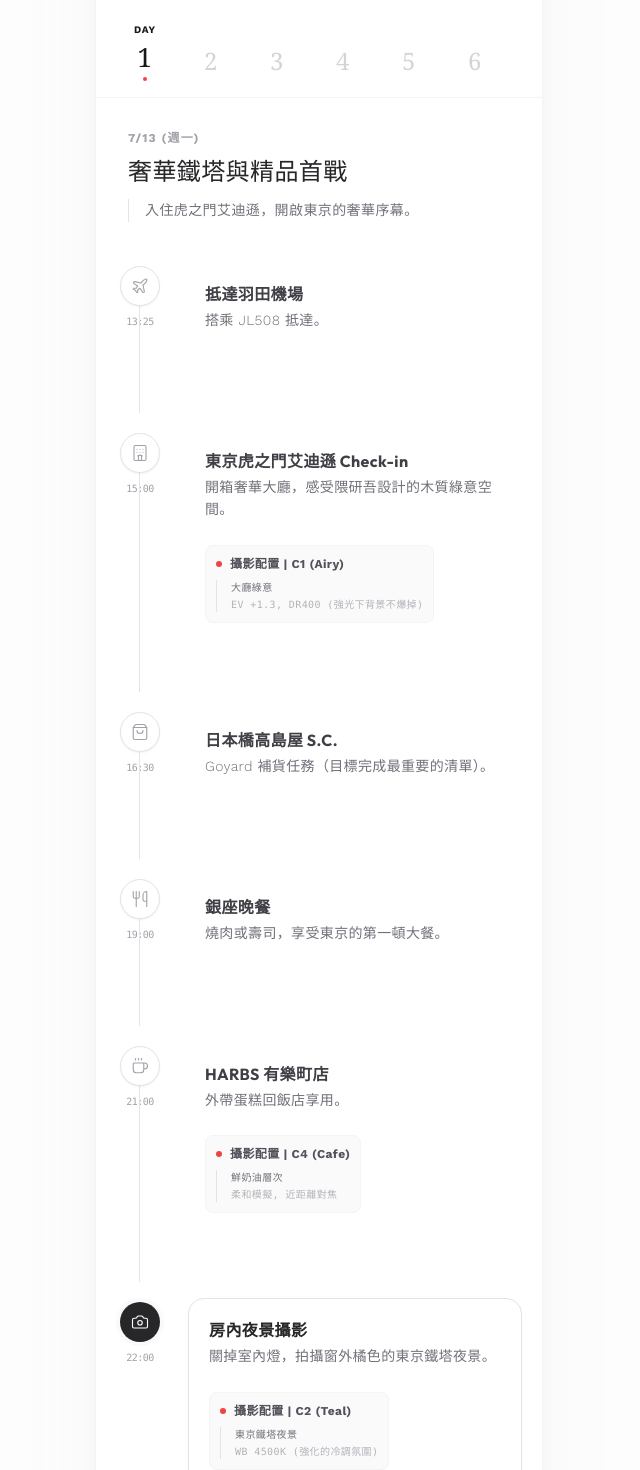
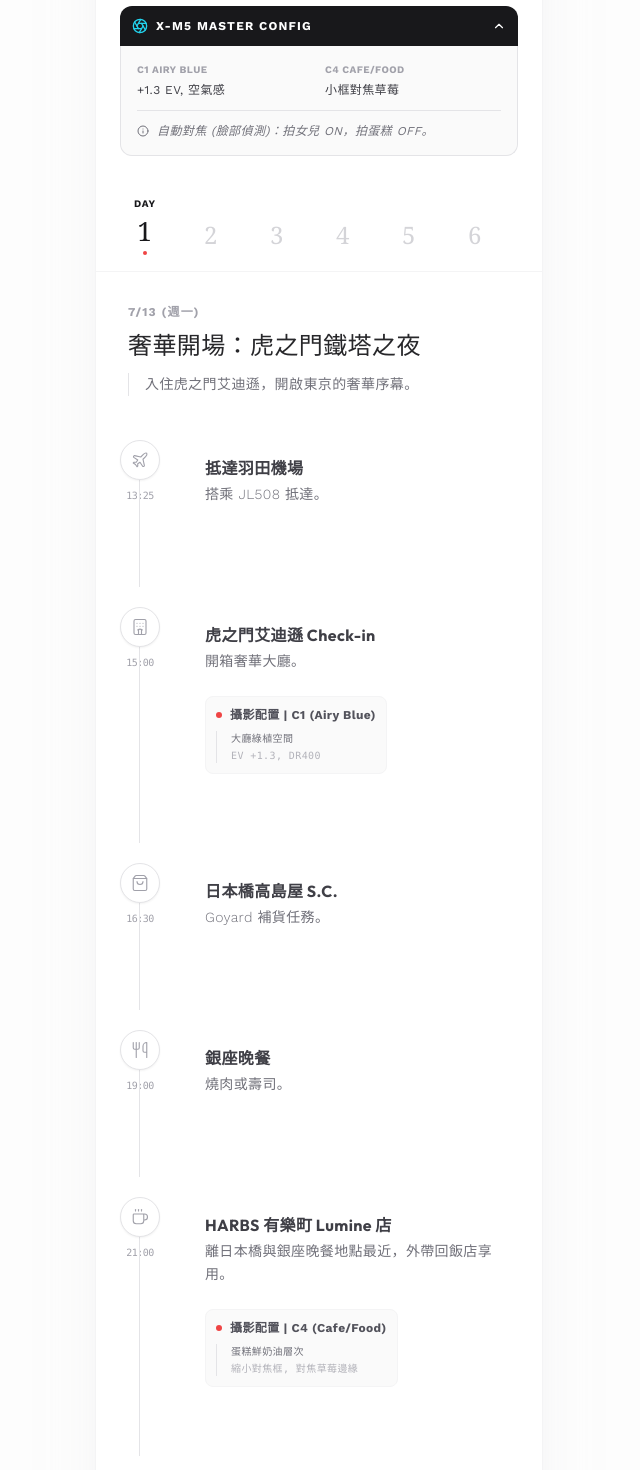
Before and after one commit to lawrence555-dev/Tokyo_Trip_Planner-, a React (Vite) app: page / in a window 1280 px wide. Shown: the part 140-1610 px from the top of the page, without its empty margins (321-961 px from the left). Built offline with nearby package versions, Linux system fonts and the light colour scheme.

Commit message:
update: Day 5 Imperial Palace Run detailed manual and timeline

```diff
--- a/src/App.jsx
+++ b/src/App.jsx
@@ -1,10 +1,11 @@
 import React, { useState } from 'react';
 import { itineraryData } from './data/itinerary';
 import ItineraryCard from './components/ItineraryCard';
-import { Calendar, Info } from 'lucide-react';
+import { Calendar, Info, Aperture, ChevronDown, ChevronUp } from 'lucide-react';
 
 function App() {
   const [activeDay, setActiveDay] = useState(1);
+  const [showCameraGuide, setShowCameraGuide] = useState(true);
 
   // Filter current day's data
   const currentDayData = itineraryData.find(d => d.day === activeDay);
@@ -28,6 +29,39 @@ function App() {
             A Family Photography Journey
           </p>
         </header>
+
+        {/* Global Camera Guide (Collapsible) */}
+        <div className="mx-6 mb-6">
+          <button
+            onClick={() => setShowCameraGuide(!showCameraGuide)}
+            className="w-full flex items-center justify-between p-3 bg-zinc-900 text-white rounded-t-xl"
+          >
+            <div className="flex items-center gap-2">
+              <Aperture size={16} className="text-cyan-400" />
+              <span className="text-xs font-bold tracking-widest uppercase">X-M5 Master Config</span>
+            </div>
+            {showCameraGuide ? <ChevronUp size={14} /> : <ChevronDown size={14} />}
+          </button>
+
+          {showCameraGuide && (
+            <div className="bg-zinc-50 border-x border-b border-zinc-200 rounded-b-xl p-4 text-xs space-y-3">
+              <div className="grid grid-cols-2 gap-3 pb-3 border-b border-zinc-200">
+                <div>
+                  <span className="block text-[10px] font-bold text-zinc-400 uppercase mb-1">C1 Airy Blue</span>
+                  <span className="text-zinc-700 block">+1.3 EV, 空氣感</span>
+                </div>
+                <div>
+                  <span className="block text-[10px] font-bold text-zinc-400 uppercase mb-1">C4 Cafe/Food</span>
+                  <span className="text-zinc-700 block">小框對焦草莓</span>
+                </div>
+              </div>
+              <div className="flex items-start gap-2 text-zinc-500 italic">
+                <Info size={12} className="mt-0.5 shrink-0" />
+                <p>自動對焦 (臉部偵測)：拍女兒 ON，拍蛋糕 OFF。</p>
+              </div>
+            </div>
+          )}
+        </div>
 
         {/* Day Selector (Minimal Tab) */}
         <div className="sticky top-0 z-40 bg-white/95 backdrop-blur-sm border-b border-zinc-100 py-2 px-6 overflow-x-auto no-scrollbar scroll-smooth">
--- a/src/data/itinerary.js
+++ b/src/data/itinerary.js
@@ -4,7 +4,7 @@ export const itineraryData = [
     {
         day: 1,
         date: '7/13 (週一)',
-        title: '奢華鐵塔與精品首戰',
+        title: '奢華開場：虎之門鐵塔之夜',
         summary: '入住虎之門艾迪遜，開啟東京的奢華序幕。',
         activities: [
             {
@@ -16,53 +16,53 @@ export const itineraryData = [
             },
             {
                 time: '15:00',
-                title: '東京虎之門艾迪遜 Check-in',
-                desc: '開箱奢華大廳，感受隈研吾設計的木質綠意空間。',
+                title: '虎之門艾迪遜 Check-in',
+                desc: '開箱奢華大廳。',
                 icon: Hotel,
                 type: 'stay',
                 camera: {
-                    mode: 'C1 (Airy)',
-                    desc: '大廳綠意',
-                    settings: 'EV +1.3, DR400 (強光下背景不爆掉)'
+                    mode: 'C1 (Airy Blue)',
+                    desc: '大廳綠植空間',
+                    settings: 'EV +1.3, DR400'
                 }
             },
             {
                 time: '16:30',
                 title: '日本橋高島屋 S.C.',
-                desc: 'Goyard 補貨任務（目標完成最重要的清單）。',
+                desc: 'Goyard 補貨任務。',
                 icon: ShoppingBag,
                 type: 'shopping'
             },
             {
                 time: '19:00',
                 title: '銀座晚餐',
-                desc: '燒肉或壽司，享受東京的第一頓大餐。',
+                desc: '燒肉或壽司。',
                 icon: Utensils,
                 type: 'dining'
             },
             {
                 time: '21:00',
-                title: 'HARBS 有樂町店',
-                desc: '外帶蛋糕回飯店享用。',
+                title: 'HARBS 有樂町 Lumine 店',
+                desc: '離日本橋與銀座晚餐地點最近，外帶回飯店享用。',
                 icon: Coffee,
                 type: 'dining',
                 camera: {
-                    mode: 'C4 (Cafe)',
-                    desc: '鮮奶油層次',
-                    settings: '柔和模擬, 近距離對焦'
+                    mode: 'C4 (Cafe/Food)',
+                    desc: '蛋糕鮮奶油層次',
+                    settings: '縮小對焦框, 對焦草莓邊緣'
                 }
             },
             {
                 time: '22:00',
                 title: '房內夜景攝影',
-                desc: '關掉室內燈，拍攝窗外橘色的東京鐵塔夜景。',
+                desc: '關掉室內燈，對著窗外橘色鐵塔拍大片。',
                 icon: Camera,
                 type: 'activity',
                 highlight: true,
                 camera: {
-                    mode: 'C2 (Teal)',
-                    desc: '東京鐵塔夜景',
-                    settings: 'WB 4500K (強化的冷調氛圍)'
+                    mode: 'C2 (Teal & Orange)',
+                    desc: '窗外橘色鐵塔',
+                    settings: 'WB 4500K, 冷調氛圍'
                 }
             }
         ],
@@ -71,51 +71,51 @@ export const itineraryData = [
     {
         day: 2,
         date: '7/14 (週二)',
-        title: '原宿潮流與潮流之巔',
+        title: '潮流指標：原宿 ➜ 澀谷',
         summary: '感受原宿的年輕活力與澀谷的現代風貌。',
         activities: [
             {
                 time: '09:30',
                 title: '移防至銀座飯店',
-                desc: '先將行李寄存於接下來兩晚的住宿點。',
+                desc: '行李寄存。',
                 icon: Hotel,
                 type: 'transit'
             },
             {
                 time: '11:00',
                 title: '原宿 HUMAN MADE 旗艦店',
-                desc: '掃貨爸爸與女兒的潮流服飾。',
+                desc: '潮流父女裝掃貨。',
                 icon: ShoppingBag,
                 type: 'shopping'
             },
             {
                 time: '13:00',
                 title: '哈拉卡多 (Harakado) 頂樓',
-                desc: '拍攝對面東急廣場的複雜反射線條。',
+                desc: '俯拍原宿街景。',
                 icon: Camera,
                 type: 'activity',
                 camera: {
-                    mode: 'C3 (Street)',
-                    desc: '潮流建築對比',
+                    mode: 'C3 (Street Hype)',
+                    desc: '潮流建築與招牌',
                     settings: '經典正片 + 強顆粒感'
                 }
             },
             {
                 time: '15:30',
                 title: '澀谷宮下公園 (Miyashita Park)',
-                desc: '讓女兒在草地奔跑，看電車經過。',
+                desc: '讓女兒在草地奔跑。',
                 icon: Palmtree,
                 type: 'activity',
                 camera: {
-                    mode: 'C1 (Airy)',
+                    mode: 'C1 (Airy Blue)',
                     desc: '夕陽下清透膚色',
                     settings: 'EV +1.0, 柔和光影'
                 }
             },
             {
                 time: '17:00',
-                title: 'HARBS 澀谷店',
-                desc: '在 Scramble Square 享受高樓午茶。',
+                title: 'HARBS 澀谷 Scramble Square 店 (4F)',
+                desc: '就在宮下公園旁的高樓內，環境極佳，適合下午茶。',
                 icon: Coffee,
                 type: 'dining'
             }
@@ -125,33 +125,26 @@ export const itineraryData = [
     {
         day: 3,
         date: '7/15 (週三)',
-        title: '豐洲 KidZania 英語任務日',
-        summary: '全天專屬於孩子的職業體驗，傍晚享受海濱夕陽。',
+        title: '核心任務：KidZania 英語日',
+        summary: '全天專屬於孩子的職業體驗。',
         activities: [
             {
-                time: '08:30',
-                title: 'KidZania Tokyo',
-                desc: '位於豐洲 LaLaport 內。',
-                icon: MapPin,
-                type: 'transit'
-            },
-            {
                 time: '09:00',
-                title: 'English Wednesday 職業體驗',
-                desc: '女兒體驗各種職業，爸爸全程紀錄。',
+                title: 'KidZania Tokyo (豐洲)',
+                desc: 'Wednesday English Day：全英文職涯體驗。',
                 icon: Star,
                 type: 'activity',
                 highlight: true,
                 camera: {
-                    mode: 'C1 (Airy)',
-                    desc: '室內人像',
-                    settings: '確保膚色白皙不發黃'
+                    mode: 'C1 (Airy Blue)',
+                    desc: '室內體驗',
+                    settings: '確保室內光源下膚色白皙'
                 }
             },
             {
                 time: '16:00',
                 title: 'LaLaport 購物',
-                desc: '逛阿卡將或玩具反斗城。',
+                desc: '逛街、補充物資。',
                 icon: ShoppingBag,
                 type: 'shopping'
             },
@@ -162,15 +155,15 @@ export const itineraryData = [
                 icon: Camera,
                 type: 'activity',
                 camera: {
-                    mode: 'C2 (Teal)',
-                    desc: '海濱落日',
-                    settings: 'WB 4500K, 藍橘調'
+                    mode: 'C2 (Teal & Orange)',
+                    desc: '海邊夕陽',
+                    settings: '藍橘調夜景'
                 }
             },
             {
                 time: '20:00',
-                title: 'HARBS 銀座三越店',
-                desc: '回飯店前最後補給。',
+                title: 'HARBS 銀座三越店 (2F)',
+                desc: '從豐洲回銀座飯店必經，方便外帶回房。',
                 icon: Coffee,
                 type: 'dining'
             }
@@ -180,37 +173,37 @@ export const itineraryData = [
     {
         day: 4,
         date: '7/16 (週四)',
-        title: '晨光咖啡與移防上野',
+        title: '晨光咖啡 ➜ 鐵塔散步 ➜ 移防上野',
         summary: '從中目黑的咖啡香氣到上野的傳統風情。',
         activities: [
             {
                 time: '07:00',
                 title: '星巴克臻選® 東京烘焙工坊',
-                desc: '中目黑。避開人潮，拍攝巨型銅桶與咖啡細節。',
+                desc: '中目黑。避開人潮，拍攝巨型銅桶。',
                 icon: Coffee,
                 type: 'dining',
                 camera: {
-                    mode: 'C4 (Cafe)',
-                    desc: '咖啡拉花與烘豆',
+                    mode: 'C4 (Cafe/Food)',
+                    desc: '咖啡細節',
                     settings: '近距離對焦, 柔和模擬'
                 }
             },
             {
                 time: '10:00',
                 title: '芝公園 + 增上寺',
-                desc: '拍攝傳統寺廟與東京鐵塔的經典合影。',
+                desc: '拍攝傳統寺廟與東京鐵塔同框。',
                 icon: MapPin,
                 type: 'activity',
                 camera: {
-                    mode: 'C1 (Airy)',
+                    mode: 'C1 (Airy Blue)',
                     desc: '藍天下的紅鐵塔',
-                    settings: 'EV +1.3, DR400'
+                    settings: 'EV +1.3'
                 }
             },
             {
                 time: '12:00',
                 title: '麻布台之丘 Balcony by 6th',
-                desc: '享用著名的鬆餅午餐。',
+                desc: '全東京排名前三的巴斯克起司蛋糕 (可取代 HARBS)。',
                 icon: Utensils,
                 type: 'dining',
                 highlight: true
@@ -218,16 +211,9 @@ export const itineraryData = [
             {
                 time: '15:00',
                 title: '入住上野飯店',
-                desc: '立即啟動洗衣模式，處理累積的髒衣。',
+                desc: '啟動洗衣模式。',
                 icon: Hotel,
                 type: 'stay'
-            },
-            {
-                time: '19:00',
-                title: '上野晚餐',
-                desc: '炸豬排或在地拉麵。',
-                icon: Utensils,
-                type: 'dining'
             }
         ],
         notes: []
@@ -235,81 +221,85 @@ export const itineraryData = [
     {
         day: 5,
         date: '7/17 (週五)',
-        title: '晨間熱血與上野完美收尾',
+        title: '晨間熱血跑 ➜ 上野動物園 ➜ 燒肉慶功',
         summary: '皇居晨跑的熱血與上野燒肉的完美句點。',
         activities: [
             {
-                time: '07:00',
+                time: '06:40',
                 title: '皇居熱血跑 (5km)',
-                desc: '06:30 從上野出發至日比谷。跑者基地：Raffine Running Style Neo。07:15 起跑，08:00 完跑，08:30 洗澡完畢。',
+                desc: '06:40 上野出發 ➜ 07:00 Raffine 進場換裝 (日比谷線 A11 出口) ➜ 07:15 起跑 ➜ 08:20 洗澡 ➜ 08:50 退場。',
                 icon: User,
                 type: 'activity',
                 highlight: true,
                 camera: {
-                    mode: 'C3 (Street)',
-                    desc: '皇居晨光與高樓',
-                    settings: '經典正片 + 強顆粒感'
+                    mode: 'C3 (Street Hype)',
+                    desc: '清晨的皇居與丸之內大樓',
+                    settings: '經典正片'
                 }
             },
             {
                 time: '09:30',
-                title: '上野動物園任務',
+                title: '上野動物園',
                 desc: '在飯店與家人會合。趁早進場看熊貓與北極熊，避開中午後的人潮。',
                 icon: Palmtree,
                 type: 'activity',
                 camera: {
-                    mode: 'C1 (Airy)',
+                    mode: 'C1 (Airy Blue)',
                     desc: '女兒驚喜眼神',
-                    settings: '快速快門, 連拍'
+                    settings: '快速快門'
                 }
             },
             {
                 time: '13:00',
-                title: '阿美橫丁大採買',
-                desc: '逛藥妝、伴手禮，在充滿生活感的街頭拍照。',
+                title: '阿美橫丁',
+                desc: '藥妝與伴手禮最後採購。',
                 icon: ShoppingBag,
                 type: 'shopping'
             },
             {
                 time: '16:00',
-                title: '慶功宴：燒肉 房家 (Bouya)',
-                desc: '上野六丁目店。主打一頭牛採購的頂級和牛，肉質極佳。16:00 是避開人潮的黃金時段。',
+                title: '燒肉 房家 (Bouya) 上野店',
+                desc: '慶功宴。主打一頭牛採購的頂級和牛，肉質極佳。16:00 是避開人潮的黃金時段。',
                 icon: Utensils,
                 type: 'dining',
                 highlight: true,
                 camera: {
-                    mode: 'C4 (Cafe)',
-                    desc: 'A5 和牛油花特寫',
-                    settings: '近距離對焦, 柔和模擬'
+                    mode: 'C4 (Cafe/Food)',
+                    desc: '和牛油花',
+                    settings: '近距離對焦'
                 }
             },
             {
                 time: '19:00',
-                title: 'HARBS 上野松坂屋店',
+                title: 'HARBS 上野松坂屋店 (2F)',
                 desc: '買最後一晚的慶祝蛋糕回飯店享用。',
                 icon: Coffee,
                 type: 'dining'
             }
         ],
-        notes: []
+        notes: [
+            {
+                icon: Info,
+                text: '跑者基地：Raffine Running Style Neo (日比谷 MB1F)。費用 ¥900/次。'
+            },
+            {
+                icon: Info,
+                text: '建議「手ぶら」(空手) 方案：全套租借 (鞋/服/巾) 約 ¥1,300。不用帶臭衣服逛動物園！'
+            }
+        ]
     },
     {
         day: 6,
         date: '7/18 (週六)',
-        title: '上野悠閒散步 ➜ 帶著大片返台',
+        title: '上野散步 ➜ 返台',
         summary: '完美的收尾，帶著滿滿的回憶與戰利品回家。',
         activities: [
             {
                 time: '09:00',
                 title: '上野公園散步',
-                desc: '看最後一場街頭藝人表演，拍下全家福。',
+                desc: '往二木的菓子移動。',
                 icon: Palmtree,
-                type: 'activity',
-                camera: {
-                    mode: 'C1 (Airy)',
-                    desc: '圓滿合照',
-                    settings: 'EV +1.0'
-                }
+                type: 'activity'
             },
             {
                 time: '11:00',
```
